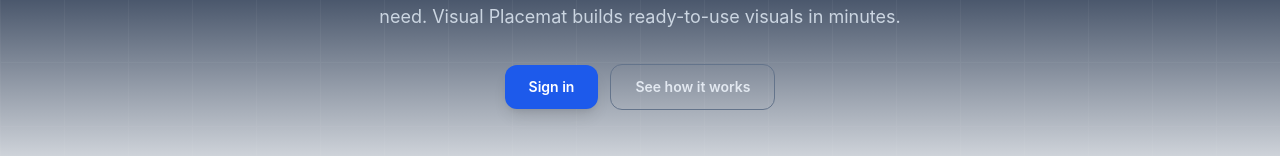
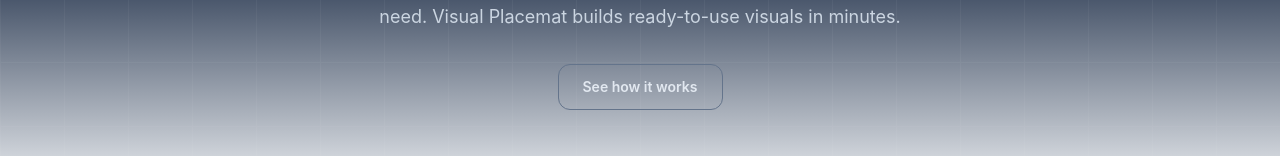
Before and after one commit to Thiruvedhitha/Visual-Placemat-MVP, a Next.js app: page / in a window 1280 px wide. Shown: the part 379-535 px from the top of the page. Built offline with nearby package versions, Linux system fonts and the light colour scheme; no server answers.

Commit message:
fix: remove Sign in button from homepage

```diff
--- a/src/app/page.tsx
+++ b/src/app/page.tsx
@@ -35,9 +35,6 @@
           </p>
 
           <div className="mt-8 flex flex-wrap items-center justify-center gap-3">
-            <a href="/login" className="rounded-xl bg-brand-600 px-6 py-3 text-sm font-semibold text-white shadow-lg transition hover:bg-brand-500">
-              Sign in
-            </a>
             <a href="#how-it-works" className="rounded-xl border border-slate-500 px-6 py-3 text-sm font-semibold text-slate-200 transition hover:border-white hover:text-white">
               See how it works
             </a>
```
